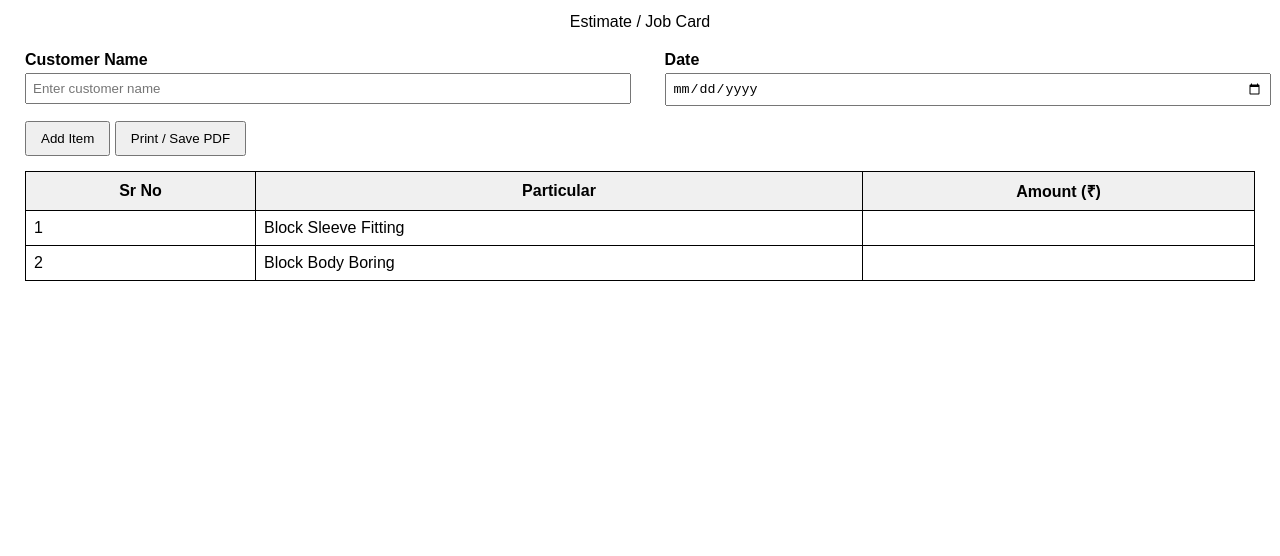
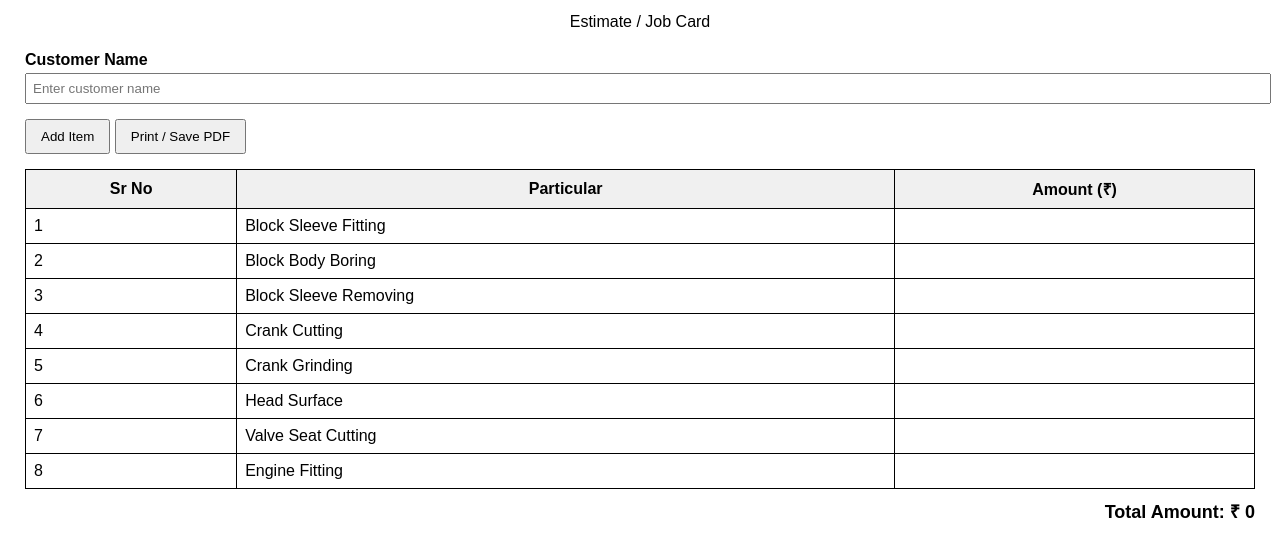
Before and after one commit to Divyesh0506-dot/nbb-estimate, a plain HTML site: page index.html in a window 1280 px wide. Shown: the part 56-612 px from the top of the page. Drawn offline with Linux system fonts and the light colour scheme.

Commit message:
Update index.html

```diff
--- a/index.html
+++ b/index.html
@@ -17,12 +17,7 @@ body{
   margin:0;
 }
 .info{
-  display:flex;
-  justify-content:space-between;
   margin-bottom:15px;
-}
-.info div{
-  width:48%;
 }
 label{
   font-weight:bold;
@@ -50,6 +45,12 @@ button{
   padding:8px 14px;
   cursor:pointer;
 }
+.total-box{
+  text-align:right;
+  margin-top:10px;
+  font-size:18px;
+  font-weight:bold;
+}
 
 @media print{
   .actions{display:none;}
@@ -66,14 +67,8 @@ button{
 </div>
 
 <div class="info">
-  <div>
-    <label>Customer Name</label>
-    <input type="text" placeholder="Enter customer name">
-  </div>
-  <div>
-    <label>Date</label>
-    <input type="date">
-  </div>
+  <label>Customer Name</label>
+  <input type="text" placeholder="Enter customer name">
 </div>
 
 <div class="actions">
@@ -90,18 +85,20 @@ button{
 </tr>
 </thead>
 <tbody>
-<tr>
-  <td>1</td>
-  <td contenteditable>Block Sleeve Fitting</td>
-  <td contenteditable></td>
-</tr>
-<tr>
-  <td>2</td>
-  <td contenteditable>Block Body Boring</td>
-  <td contenteditable></td>
-</tr>
+<tr><td>1</td><td contenteditable>Block Sleeve Fitting</td><td contenteditable oninput="calculateTotal()"></td></tr>
+<tr><td>2</td><td contenteditable>Block Body Boring</td><td contenteditable oninput="calculateTotal()"></td></tr>
+<tr><td>3</td><td contenteditable>Block Sleeve Removing</td><td contenteditable oninput="calculateTotal()"></td></tr>
+<tr><td>4</td><td contenteditable>Crank Cutting</td><td contenteditable oninput="calculateTotal()"></td></tr>
+<tr><td>5</td><td contenteditable>Crank Grinding</td><td contenteditable oninput="calculateTotal()"></td></tr>
+<tr><td>6</td><td contenteditable>Head Surface</td><td contenteditable oninput="calculateTotal()"></td></tr>
+<tr><td>7</td><td contenteditable>Valve Seat Cutting</td><td contenteditable oninput="calculateTotal()"></td></tr>
+<tr><td>8</td><td contenteditable>Engine Fitting</td><td contenteditable oninput="calculateTotal()"></td></tr>
 </tbody>
 </table>
+
+<div class="total-box">
+  Total Amount: ₹ <span id="total">0</span>
+</div>
 
 <script>
 function addRow(){
@@ -110,7 +107,19 @@ function addRow(){
   let row=table.insertRow();
   row.insertCell(0).innerHTML=rowCount+1;
   row.insertCell(1).contentEditable=true;
-  row.insertCell(2).contentEditable=true;
+  let amt=row.insertCell(2);
+  amt.contentEditable=true;
+  amt.setAttribute("oninput","calculateTotal()");
+}
+
+function calculateTotal(){
+  let total=0;
+  let rows=document.querySelectorAll("#table tbody tr");
+  rows.forEach(row=>{
+    let val=parseFloat(row.cells[2].innerText);
+    if(!isNaN(val)) total+=val;
+  });
+  document.getElementById("total").innerText=total.toFixed(2);
 }
 </script>
 
```
